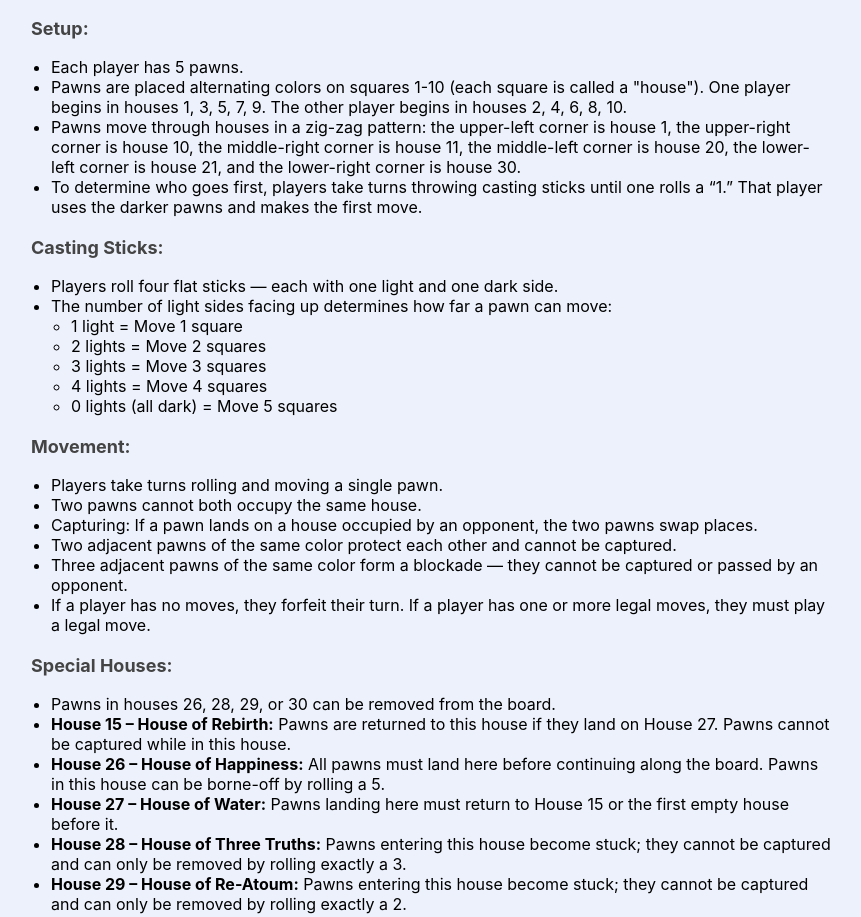
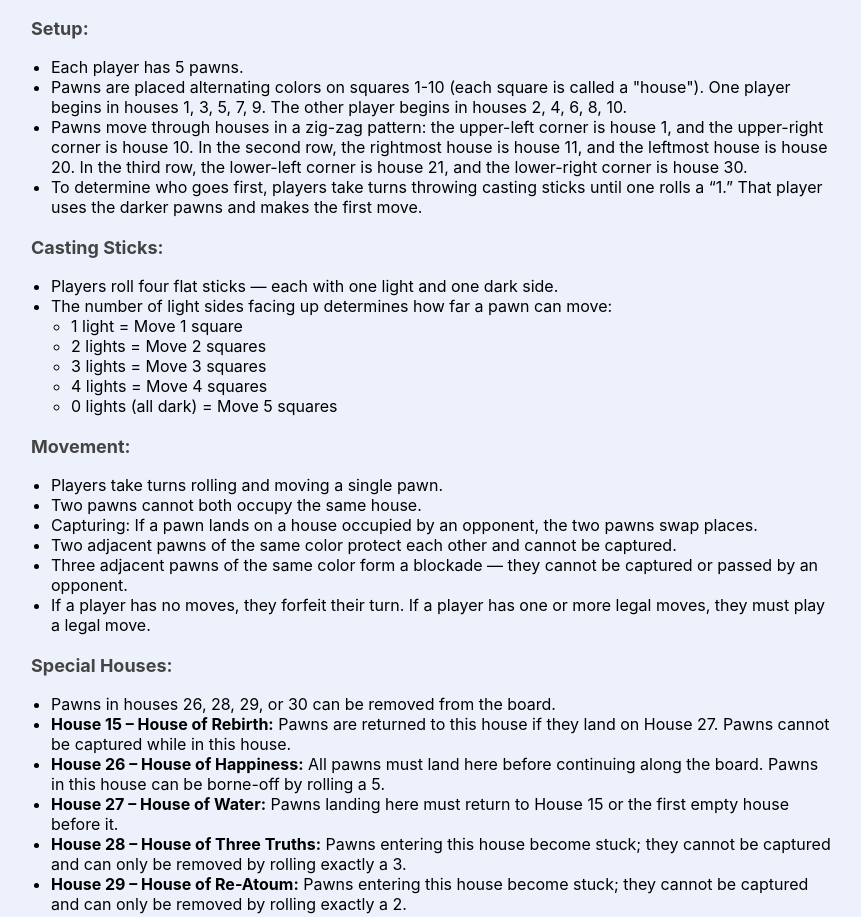
Before and after one commit to HarrisonKeyser/fun, a React (Create React App) app in the folder progress-bar-app/: page /#/senet in a window 1280 px wide. Shown: the part 786-1703 px from the top of the page, without its empty margins (209-1070 px from the left). Built offline with nearby package versions, Linux system fonts and the light colour scheme.

Commit message:
rules update (again, again)

```diff
--- a/progress-bar-app/src/Senet.js
+++ b/progress-bar-app/src/Senet.js
@@ -300,7 +300,7 @@ function Senet() {
             <ul>
                 <li>Each player has 5 pawns.</li>
                 <li>Pawns are placed alternating colors on squares 1-10 (each square is called a "house"). One player begins in houses 1, 3, 5, 7, 9. The other player begins in houses 2, 4, 6, 8, 10.</li>
-                <li>Pawns move through houses in a zig-zag pattern: the upper-left corner is house 1, the upper-right corner is house 10, the middle-right corner is house 11, the middle-left corner is house 20, the lower-left corner is house 21, and the lower-right corner is house 30.</li>
+                <li>Pawns move through houses in a zig-zag pattern: the upper-left corner is house 1, and the upper-right corner is house 10. In the second row, the rightmost house is house 11, and the leftmost house is house 20. In the third row, the lower-left corner is house 21, and the lower-right corner is house 30.</li>
                 <li>To determine who goes first, players take turns throwing casting sticks until one rolls a “1.” That player uses the darker pawns and makes the first move.</li>
             </ul>
 
```
